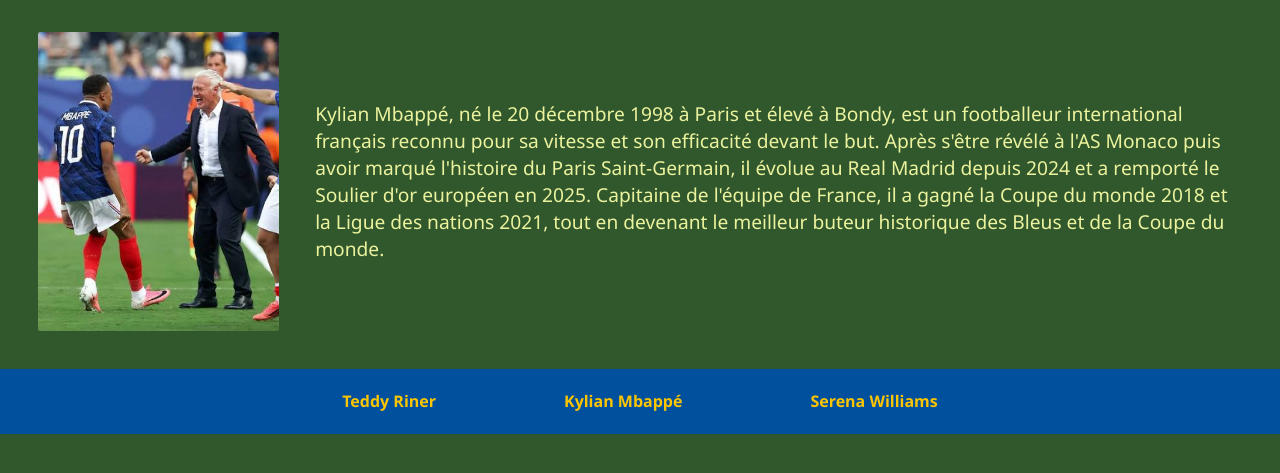
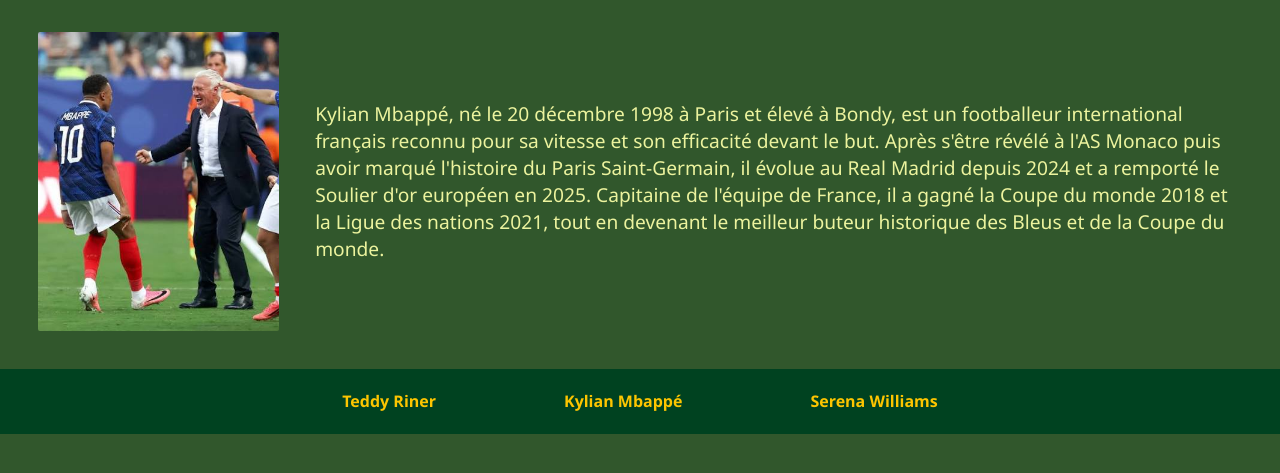
Before and after one commit to oazenstarck/projet_soutenance, a plain HTML site: page pages/fansite2.html in a window 1280 px wide. Shown: the part 71-544 px from the top of the page. Drawn offline with Linux system fonts and the light colour scheme.

Commit message:
Changed the color of the footer on Mbappe's page

```diff
--- a/assets/css/kylian-mbappe.css
+++ b/assets/css/kylian-mbappe.css
@@ -120,7 +120,7 @@ footer {
     align-items: center;
     justify-content: center;
     gap: 10%;
-    background-color: #00509d;
+    background-color: #004220;
 }
 
 @media (max-width: 600px) {
```
